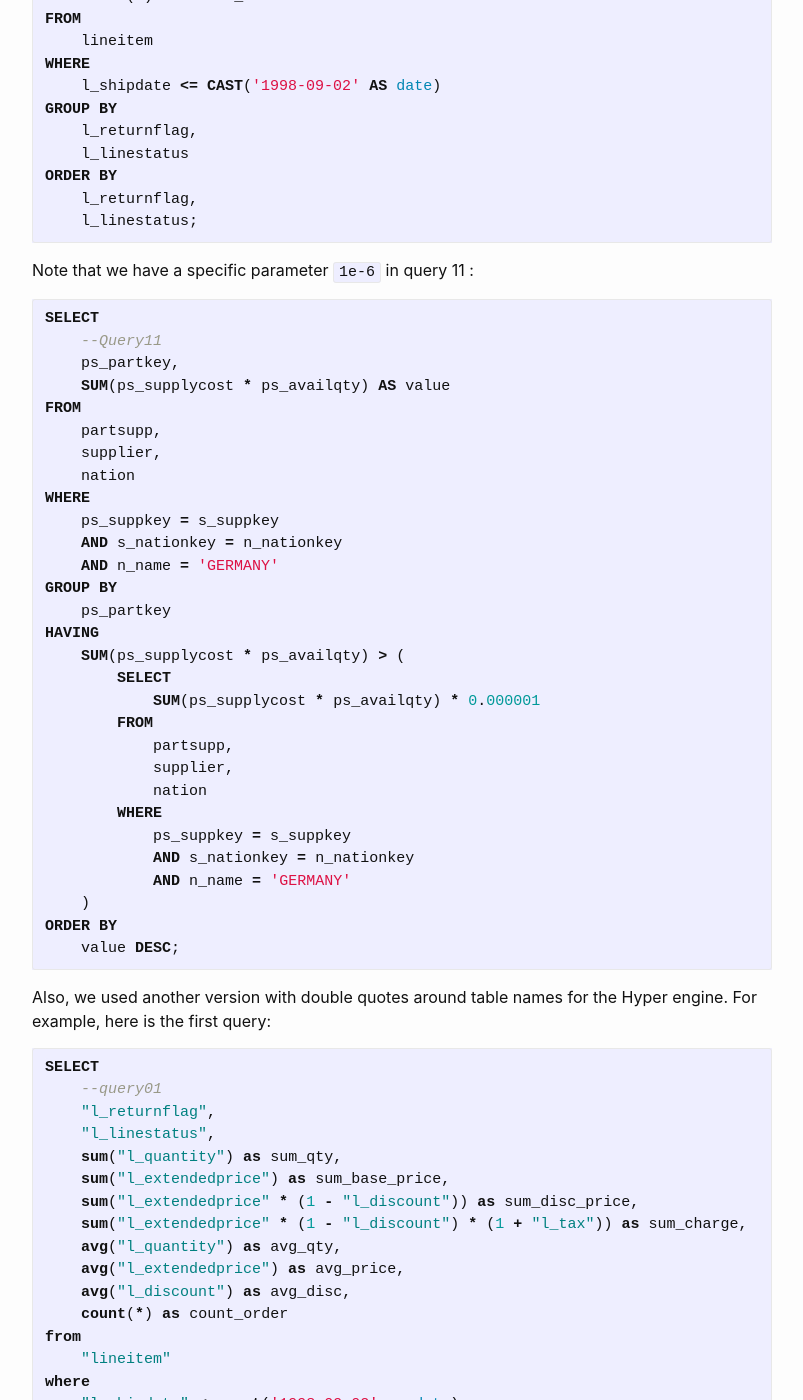
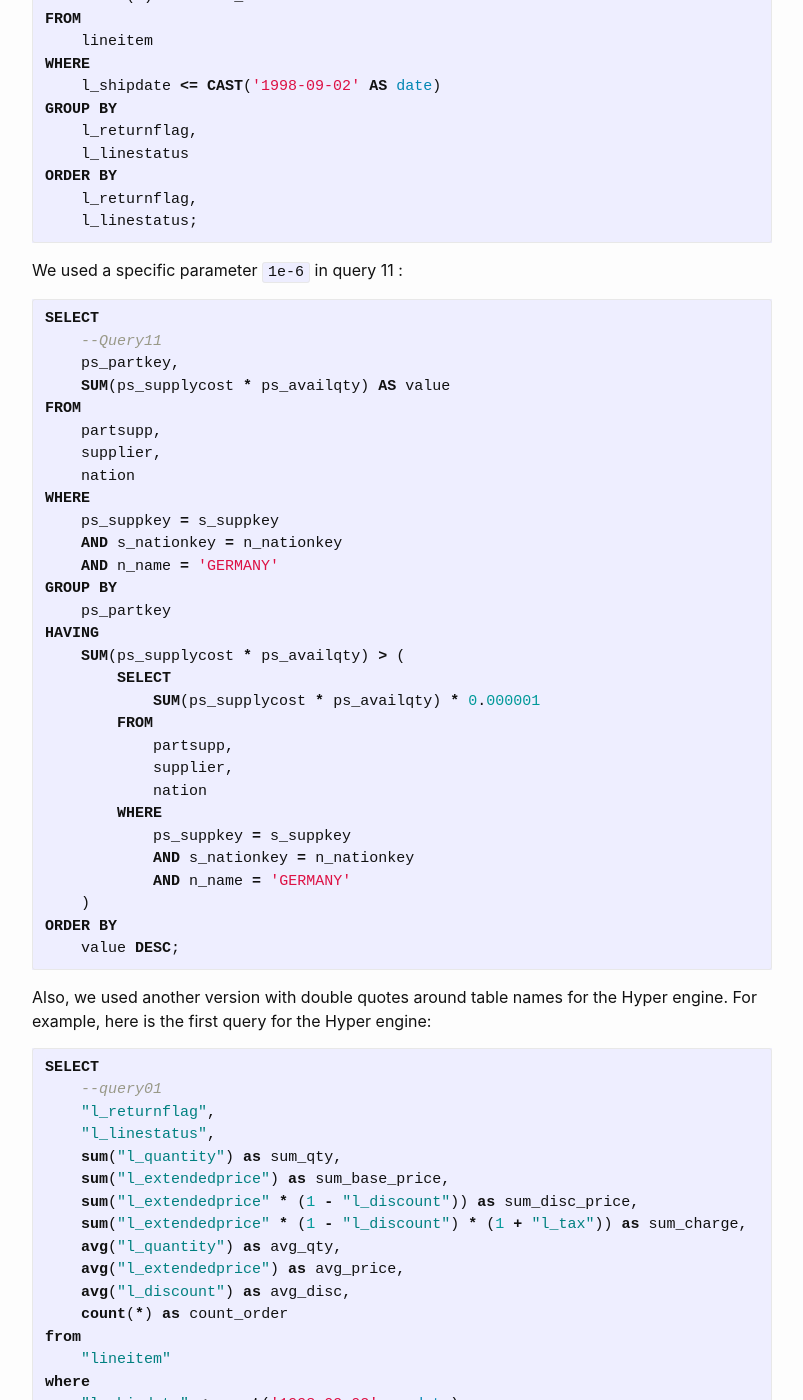
Before and after one commit to aetperf/aetperf.github.io, a Jekyll site: the page built from _posts/2023-03-30-TPC-H-benchmark-of-Hyper,-DuckDB-and-Datafusion-on-Parquet-files.md, in a window 1280 px wide and 1400 px high, scrolled down 1865 px. Shown: the whole window, without its empty margins (238-1041 px from the left). Built offline with Jekyll 4.4.1, drawn with Linux system fonts in a browser that asks for light colours; comment, search, counter and statistics services are not loaded.

Commit message:
small update

````diff
--- a/_posts/2023-03-30-TPC-H-benchmark-of-Hyper,-DuckDB-and-Datafusion-on-Parquet-files.md
+++ b/_posts/2023-03-30-TPC-H-benchmark-of-Hyper,-DuckDB-and-Datafusion-on-Parquet-files.md
@@ -74,7 +74,7 @@ ORDER BY
     l_linestatus;
 ```
 
-Note that we have a specific parameter `1e-6` in query 11 :
+We used a specific parameter `1e-6` in query 11 :
 
 ```sql
 SELECT
@@ -108,7 +108,7 @@ ORDER BY
     value DESC;
 ```
 
-Also, we used another version with double quotes around table names for the Hyper engine. For example, here is the first query:
+Also, we used another version with double quotes around table names for the Hyper engine. For example, here is the first query for the Hyper engine:
 
 ```sql
 SELECT
````
Also changed, not shown: _posts/WP_2023-03-30-TPC-H-benchmark-of-Hyper,-DuckDB-and-Datafusion-on-Parquet-files.md (+2 -2 lines).
